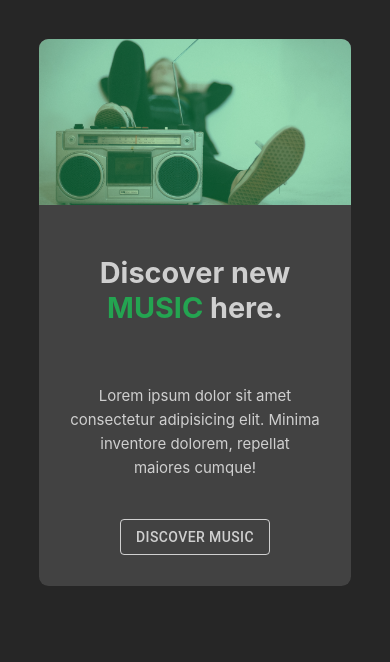
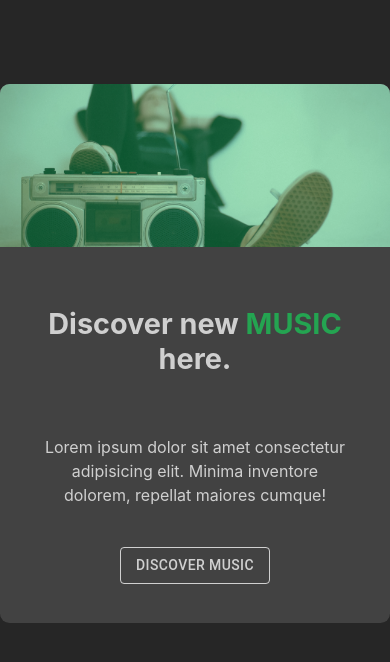
Before and after one commit to CarlaCarrasco/Spotify, a React (Create React App) app: page / in a window 390 px wide. Shown: the top 662 px of the page. Built offline with nearby package versions, Linux system fonts and the light colour scheme; no server answers.

Commit message:
enhancing responsivness of Home component

```diff
--- a/src/App.css
+++ b/src/App.css
@@ -22,6 +22,10 @@ html, #root,#root > div ,.artist-header, .flex-album {
 
  html, body, #root {
   height: 100%;
+}
+
+#root{
+  margin: 0 auto;
 }
 
 ol {
@@ -134,7 +138,7 @@ ol {
 p {
   color: var(--paragraph-color);
   font-weight: 400;
-  font-size: 0.9375rem;
+  font-size: 1rem;
   line-height: 1.5rem;
 }
 
@@ -144,7 +148,7 @@ p {
   grid-template-columns: 1.1fr 1fr;
   grid-template-areas: 'content header';
   max-width: 68rem;
-  margin: 8%;
+  margin: 15vh auto;
   border-radius: 0.6rem;
   overflow: hidden;
 }
@@ -184,7 +188,7 @@ p {
   }
 
   .container {
-    margin: 10%;
+    margin: 10vh auto;
     max-width: 25rem;
     grid-template-columns: 1fr;
     grid-template-rows: 1fr 2.3fr;
```
